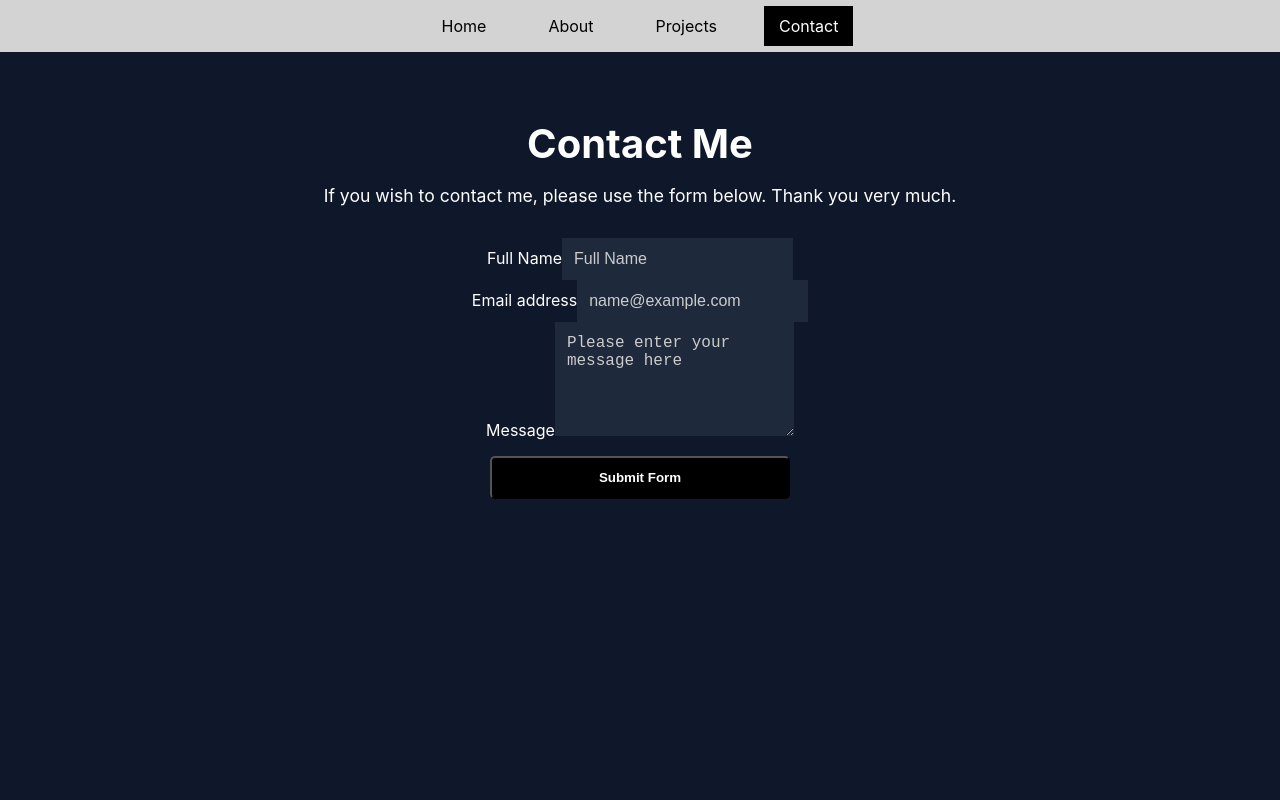
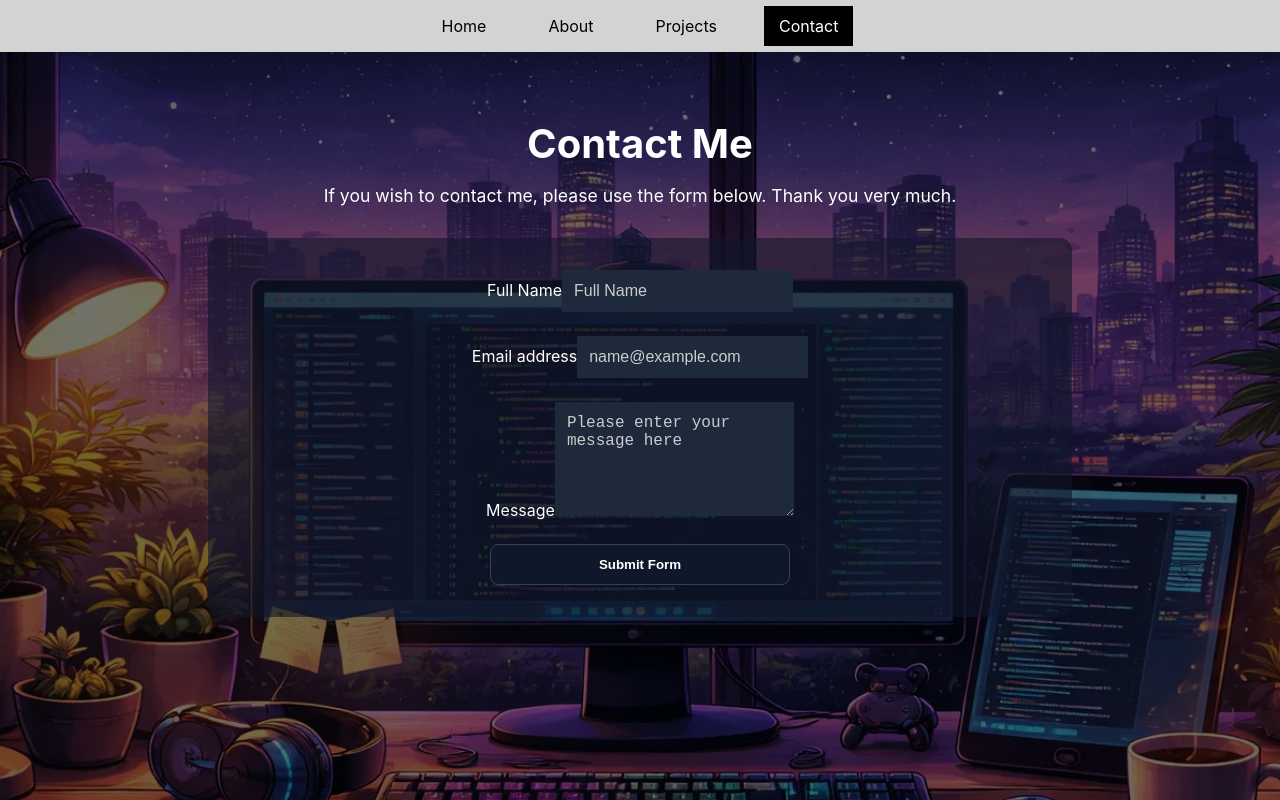
Before and after one commit to triscravello/tristan-portfolio-site, a React (Vite) app: page /contact in a window 1280 px wide. Shown: the top 800 px of the page. Built offline with nearby package versions, Linux system fonts and the light colour scheme.

Commit message:
UI polish styling

```diff
--- a/src/pages/Contact.css
+++ b/src/pages/Contact.css
@@ -3,7 +3,7 @@
     padding: 40px 20px;
     margin: 0 auto;
     color: white;
-    background-color: #0f172a;
+    background-color: transparent;
     text-align: center;
 }
 
@@ -18,9 +18,16 @@
 }
 
 .contact-form {
-    width: 70%;
+    width: 90%;
     max-width: 800px;
     margin: 0 auto;
+    padding: 2rem;
+    background-color: rgba(15, 23, 42, 0.6);
+    border-radius: 12px;
+}
+
+.contact-form .mb-3 {
+    margin-bottom: 1.5rem !important;
 }
 
 .contact-form .form-label {
@@ -39,15 +46,38 @@
     color: #ccc;
 }
 
+.contact-form .form-control:focus {
+    outline: none;
+    box-shadow: 0 0 0 2px #38bdf8; /* subtle blue glow */
+    background-color: #0f172a;
+}
+
 .submit-button {
-    background-color: black;
+    background-color: #0f172a;
+    border: 1px solid #334155;
     color: white;
     padding: 0.75rem 1.5rem;
     cursor: pointer;
-    border-radius: 5px;
+    border-radius: 8px;
     width: 60%;
     max-width: 300px;
     font-weight: bold;
     display: block;
-    margin: 1rem auto 0 auto; /* centers the button */
+    margin: 1rem auto 0 auto;
+    transition: all 0.2s ease-in-out;
 }
+
+.submit-button:hover {
+    background-color: #1e293b;
+    transform: translateY(-2px);
+}
+
+.submit-button:active {
+    transform: translateY(0);
+}
+
+.submit-button:disabled {
+    opacity: 0.6;
+    cursor: not-allowed;
+    transform: none;
+}
```
